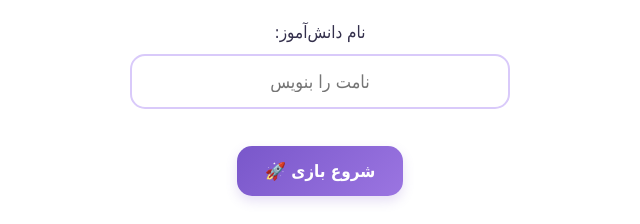
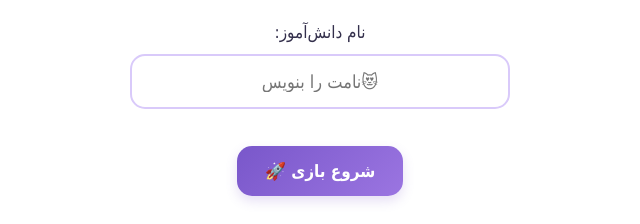
Before and after one commit to mohammadimarziyeh6367-ship-it/Word-game, a plain HTML site: page index.html in a window 1280 px wide. Shown: the part 313-537 px from the top of the page, 320-960 px from the left. Drawn offline with Linux system fonts and the light colour scheme.

Commit message:
Update index.html

```diff
--- a/index.html
+++ b/index.html
@@ -39,7 +39,7 @@
                 <input
                     type="text"
                     id="studentName"
-                    placeholder="نامت را بنویس"
+                    placeholder="😻نامت را بنویس"
                     maxlength="30"
                 >
             </div>
```
